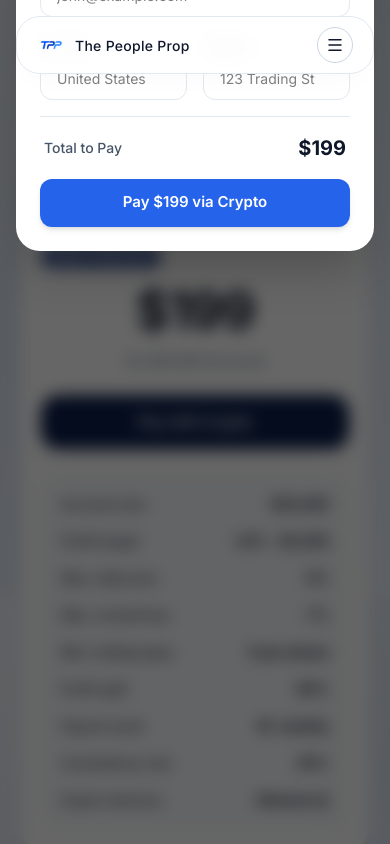
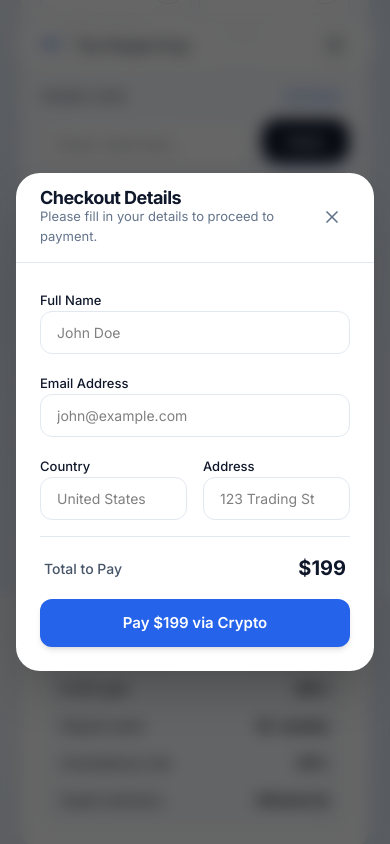
Before and after one commit to jatinkatariaaaa/thepeoplepropwebsite, a Next.js app: page / in a window 390 px wide. Both pictures are taken after a click on the button "Pay with Crypto". Shown: the part 1935-2779 px from the top of the page. Built offline with nearby package versions, Linux system fonts and the light colour scheme.

Commit message:
Fix checkout modal positioning on mobile using React Portal

```diff
--- a/src/components/landing/ChallengeCalculator.tsx
+++ b/src/components/landing/ChallengeCalculator.tsx
@@ -1,6 +1,7 @@
 "use client";
 
-import { useMemo, useState } from "react";
+import { useMemo, useState, useEffect } from "react";
+import { createPortal } from "react-dom";
 import { motion, AnimatePresence } from "framer-motion";
 import {
   ArrowUpRight,
@@ -53,10 +54,11 @@ export function ChallengeCalculator() {
   const [checkoutForm, setCheckoutForm] = useState({ fullName: "", email: "", country: "", address: "" });
   const [promoCode, setPromoCode] = useState("");
   const [appliedDiscount, setAppliedDiscount] = useState(0);
+  const [mounted, setMounted] = useState(false);
 
-
-
-  const program = useMemo(
+  useEffect(() => {
+    setMounted(true);
+  }, []);  const program = useMemo(
     () => programs.find((p) => p.key === programKey) ?? programs[0],
     [programKey],
   );
@@ -870,9 +872,10 @@ export function ChallengeCalculator() {
       </div>
 
       {/* Checkout Modal */}
+      {mounted && createPortal(
         <AnimatePresence>
           {showCheckoutModal && (
-          <div className="fixed inset-0 z-50 flex items-center justify-center p-4">
+            <div className="fixed inset-0 z-[100] flex items-center justify-center p-4">
               <motion.div
                 initial={{ opacity: 0 }}
                 animate={{ opacity: 1 }}
@@ -966,7 +969,9 @@ export function ChallengeCalculator() {
             </motion.div>
           </div>
         )}
-      </AnimatePresence>
+      </AnimatePresence>,
+      document.body
+      )}
     </section>
   );
 }
```
Lines whose indentation alone changed are shown as unchanged.
